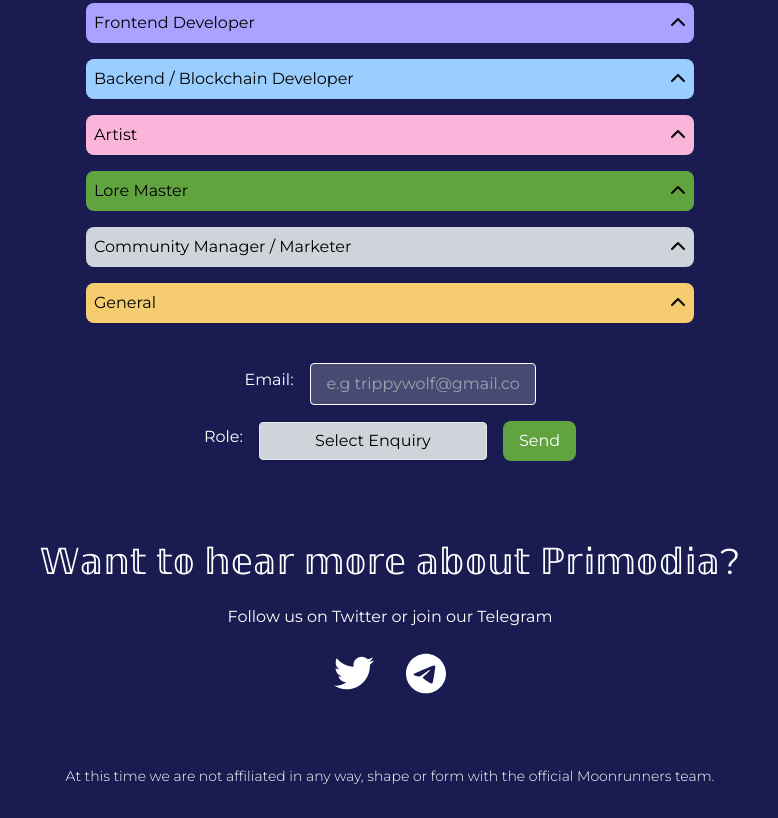
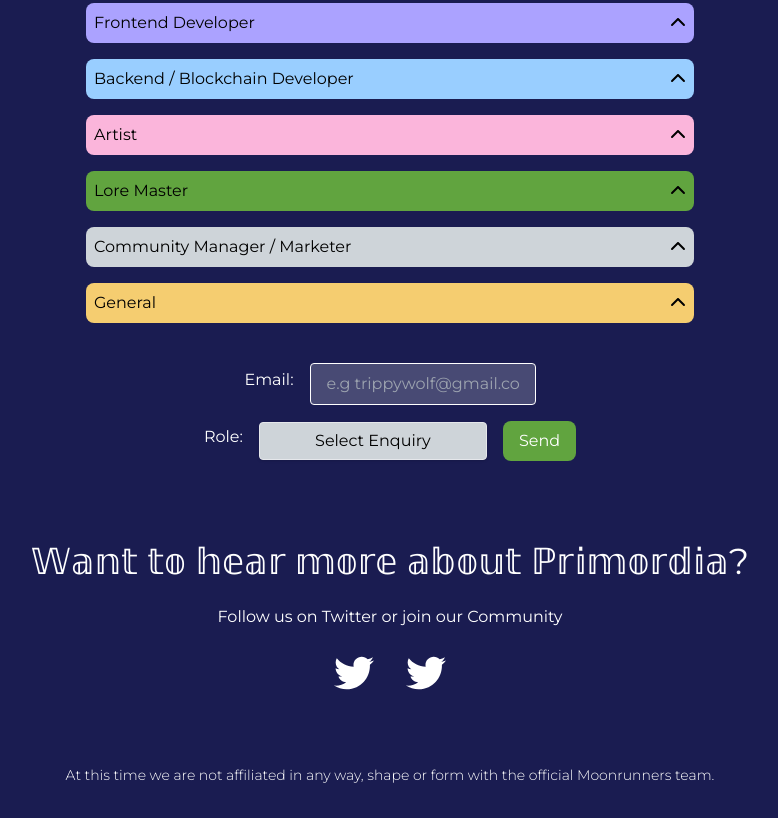
Before and after one commit to SJDunkelman/primordia-io, a Gatsby site: page / in a window 1280 px wide. Shown: the part 1033-1851 px from the top of the page, without its empty margins (250-1028 px from the left). Built offline with nearby package versions, Linux system fonts and the light colour scheme; Gatsby itself is replaced by a stand-in of ours.

Commit message:
fixed typo and switched from TG to twitter community

```diff
--- a/src/pages/index.js
+++ b/src/pages/index.js
@@ -116,14 +116,14 @@ const IndexPage = () => {
         </div>
     </section>
     <section className="text-white flex flex-col space-y-6 items-center pb-8 text-center">
-        <h2 className="text-4xl">𝕎𝕒𝕟𝕥 𝕥𝕠 𝕙𝕖𝕒𝕣 𝕞𝕠𝕣𝕖 𝕒𝕓𝕠𝕦𝕥 ℙ𝕣𝕚𝕞𝕠𝕕𝕚𝕒?</h2>
-        <p>Follow us on Twitter or join our Telegram</p>
+        <h2 className="text-4xl">𝕎𝕒𝕟𝕥 𝕥𝕠 𝕙𝕖𝕒𝕣 𝕞𝕠𝕣𝕖 𝕒𝕓𝕠𝕦𝕥 ℙ𝕣𝕚𝕞𝕠𝕣𝕕𝕚𝕒?</h2>
+        <p>Follow us on Twitter or join our Community</p>
         <div className="flex space-x-8">
             <a href="https://www.twitter.com/primordia_io" target="_blank">
                 <img src={Twitter} alt="Primordia Twitter" className="w-10 white-filter hover-blue cursor-pointer"/>
             </a>
-            <a href="https://t.me/+fczULCMRBKhmMTQ0" target="_blank">
-                <img src={Telegram} alt="Primordia Telegram" className="w-10 white-filter hover-purple cursor-pointer"/>
+            <a href="https://twitter.com/i/communities/1543991881020973057" target="_blank">
+                <img src={Twitter} alt="Primordia Twitter community" className="w-10 white-filter hover-purple cursor-pointer"/>
             </a>
         </div>
         <p className="pt-12 font-light text-sm">At this time we are not affiliated in any way, shape or form with the official Moonrunners team.</p>
```
